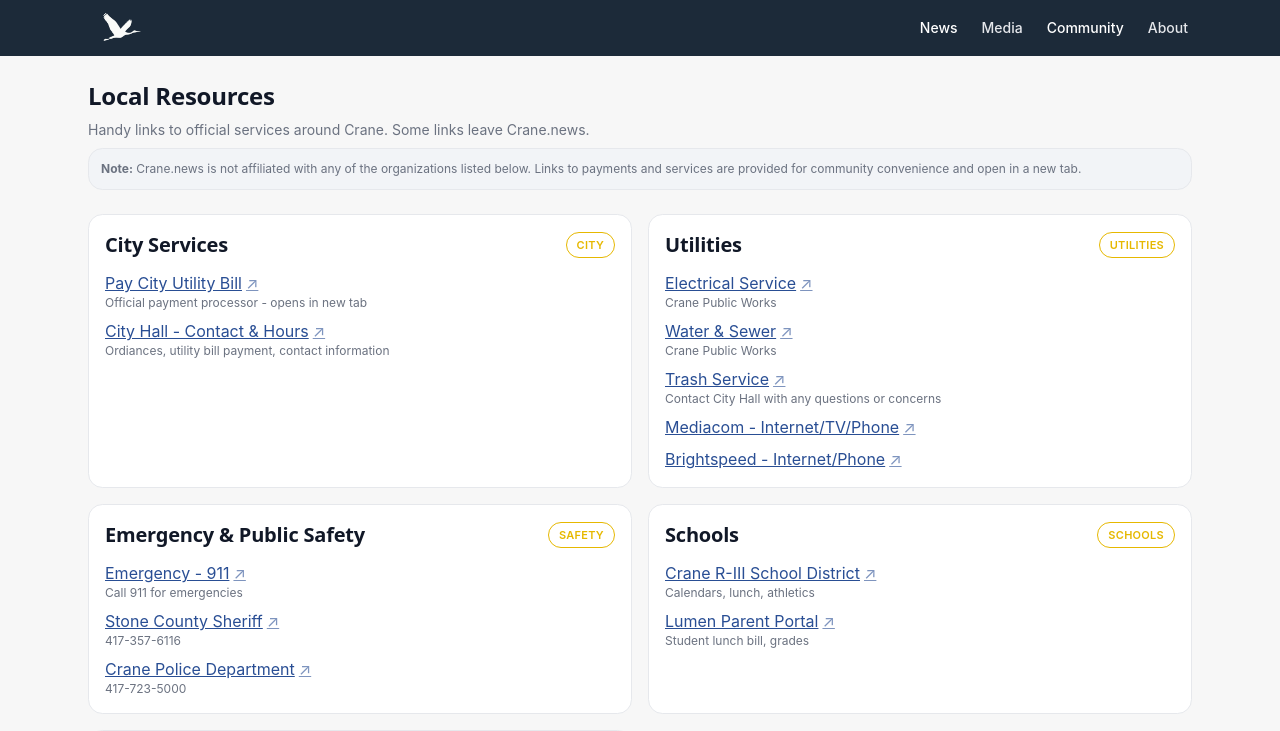
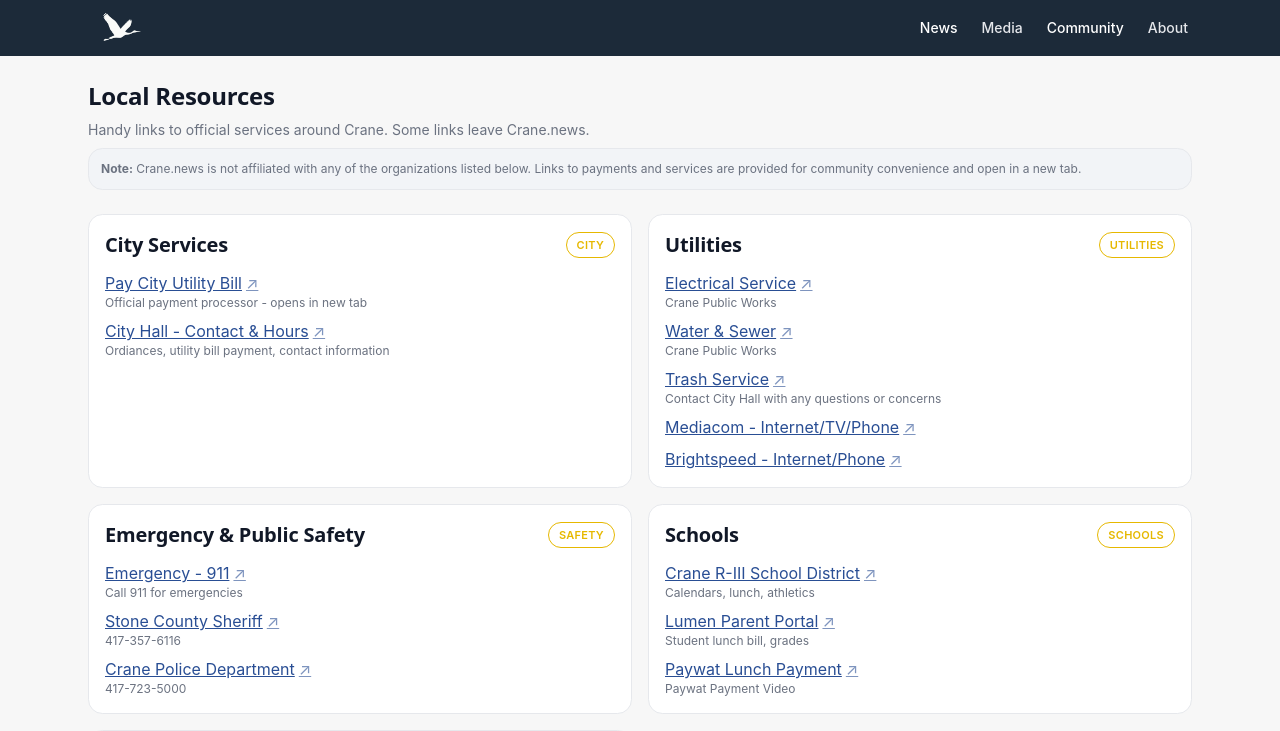
Before and after one commit to WarmMilkCodes/crane-news, a Next.js app: page /resources in a window 1280 px wide. Shown: the top 731 px of the page. Built offline with nearby package versions, Linux system fonts and the light colour scheme.

Commit message:
add Paywat video to resources

```diff
--- a/src/app/resources/page.tsx
+++ b/src/app/resources/page.tsx
@@ -97,6 +97,11 @@ const sections: ResourceSection[] = [
                 label: "Lumen Parent Portal",
                 href: "https://crane-mo.lumentouchhosts.com/light/lumen/signin",
                 note: "Student lunch bill, grades"
+            },
+            {
+              label: "Paywat Lunch Payment",
+              href: "https://drive.google.com/file/d/1bJu22asqlDnW2JLY2QbJCXA3fg94HZwp/view?fbclid=IwY2xjawMNmzNleHRuA2FlbQIxMABicmlkETFmMTcyb2d2SGtua3BJcERFAR7gIzzbEXYbZX5jNutg8N2r5NfEClkYFdgKaqWXD02bK1m8YS6UzO-9_9L9rQ_aem_A_FywkpYyqDwjPl6p3J5eA",
+              note: "Paywat Payment Video"
             }
         ]
     },
```
